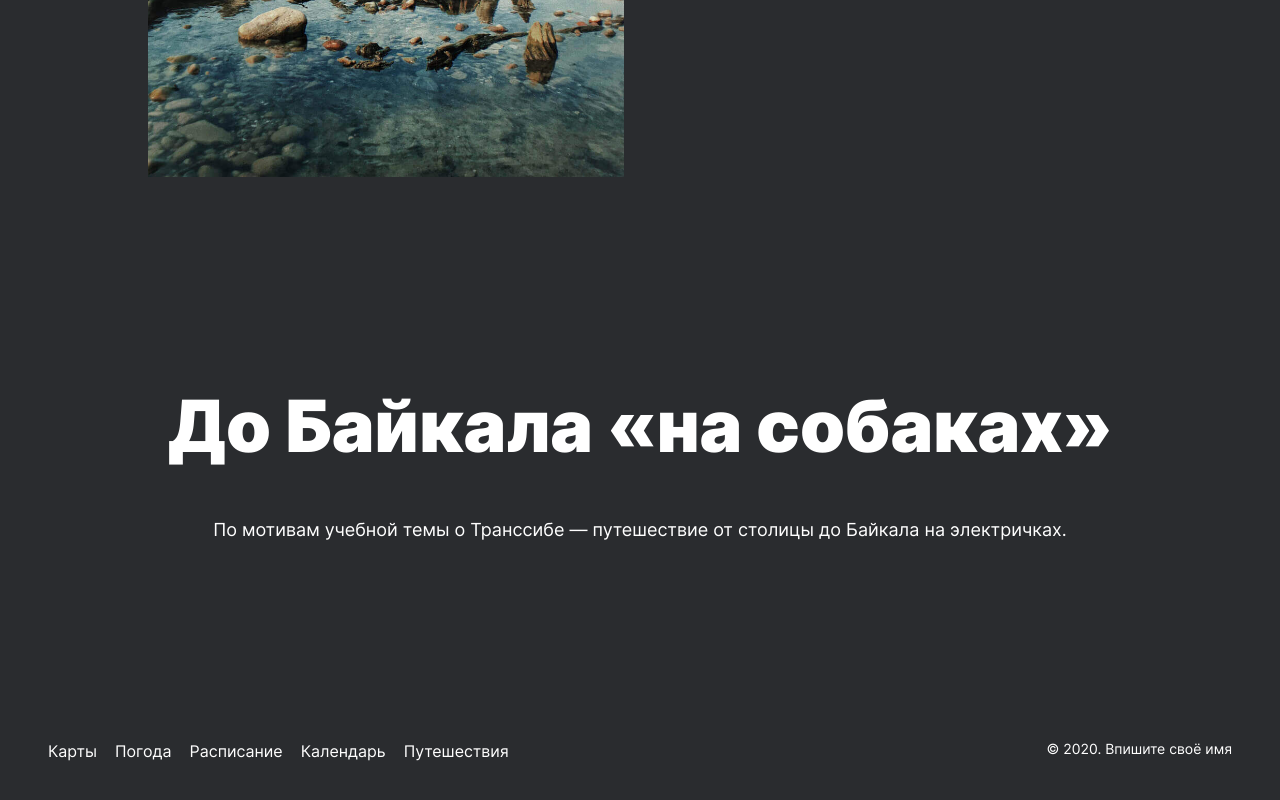
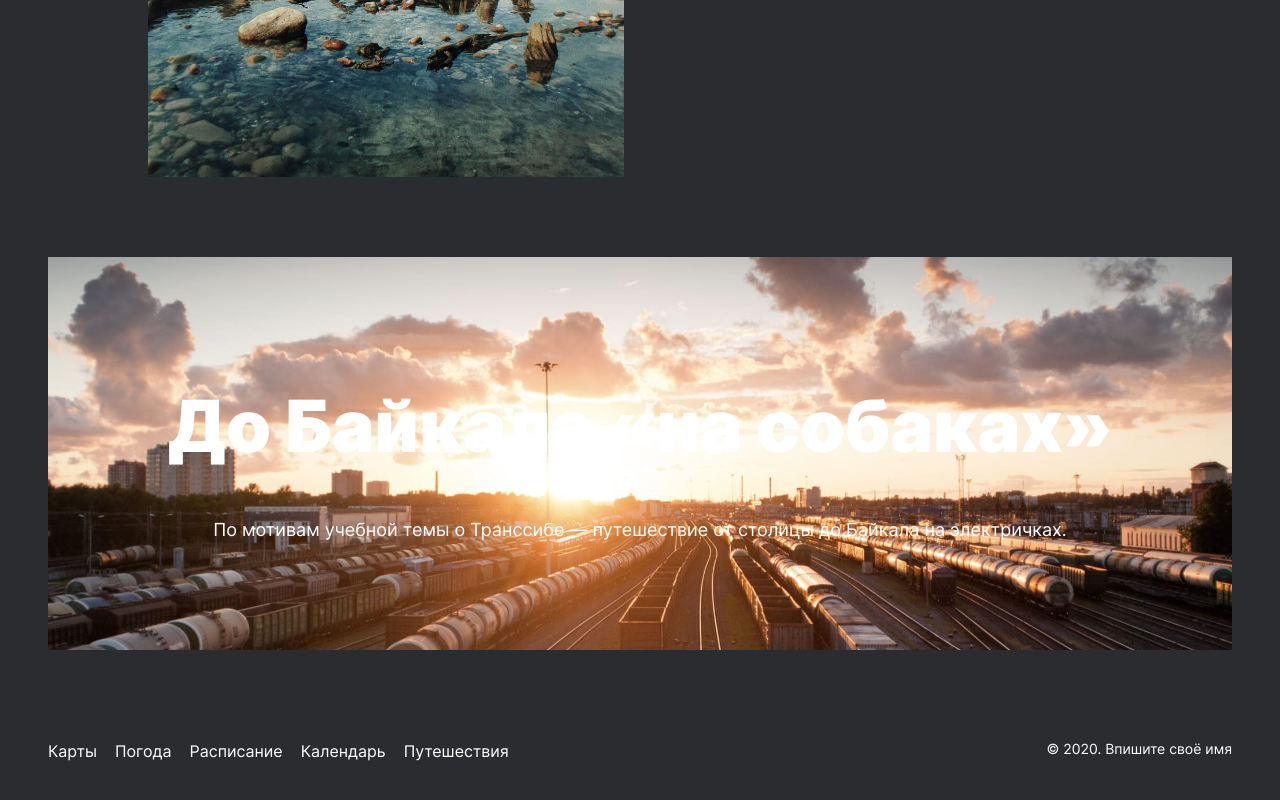
Before and after one commit to dimario-one/russian-travel, a plain HTML site: page index.html in a window 1280 px wide. Shown: the part 5808-6608 px from the top of the page. Drawn offline with Linux system fonts and the light colour scheme; the site is published under a folder, as on GitHub Pages, so addresses that start at the root find nothing.

Commit message:
Fixed cover background image path

```diff
--- a/blocks/cover/cover.css
+++ b/blocks/cover/cover.css
@@ -4,7 +4,7 @@
 	margin-bottom: 64px;
 	width: 100%;
 	padding: 0px;
-	background-image: url(/images/cover-trains.jpg);
+	background-image: url(../.././images/cover-trains.jpg);
 	background-repeat: no-repeat;
 	background-size: cover;
 	background-position: center;
```
